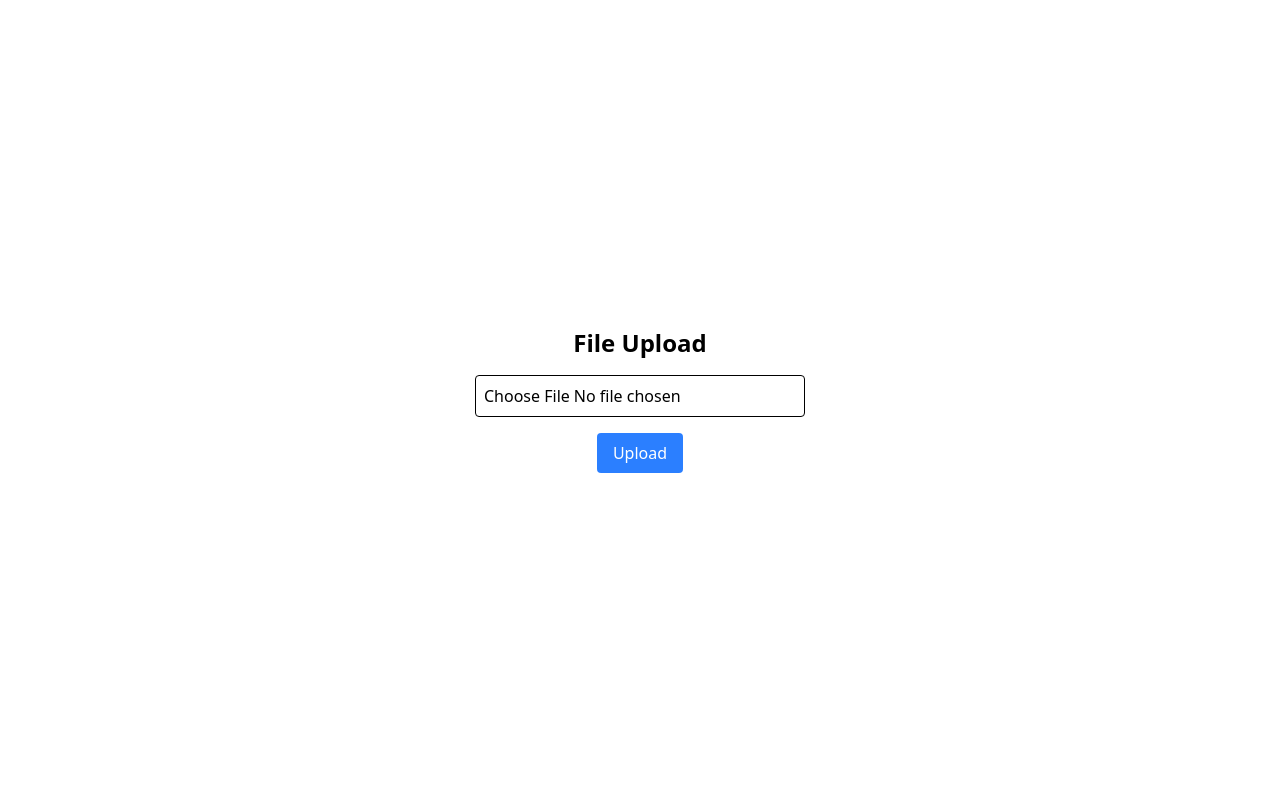
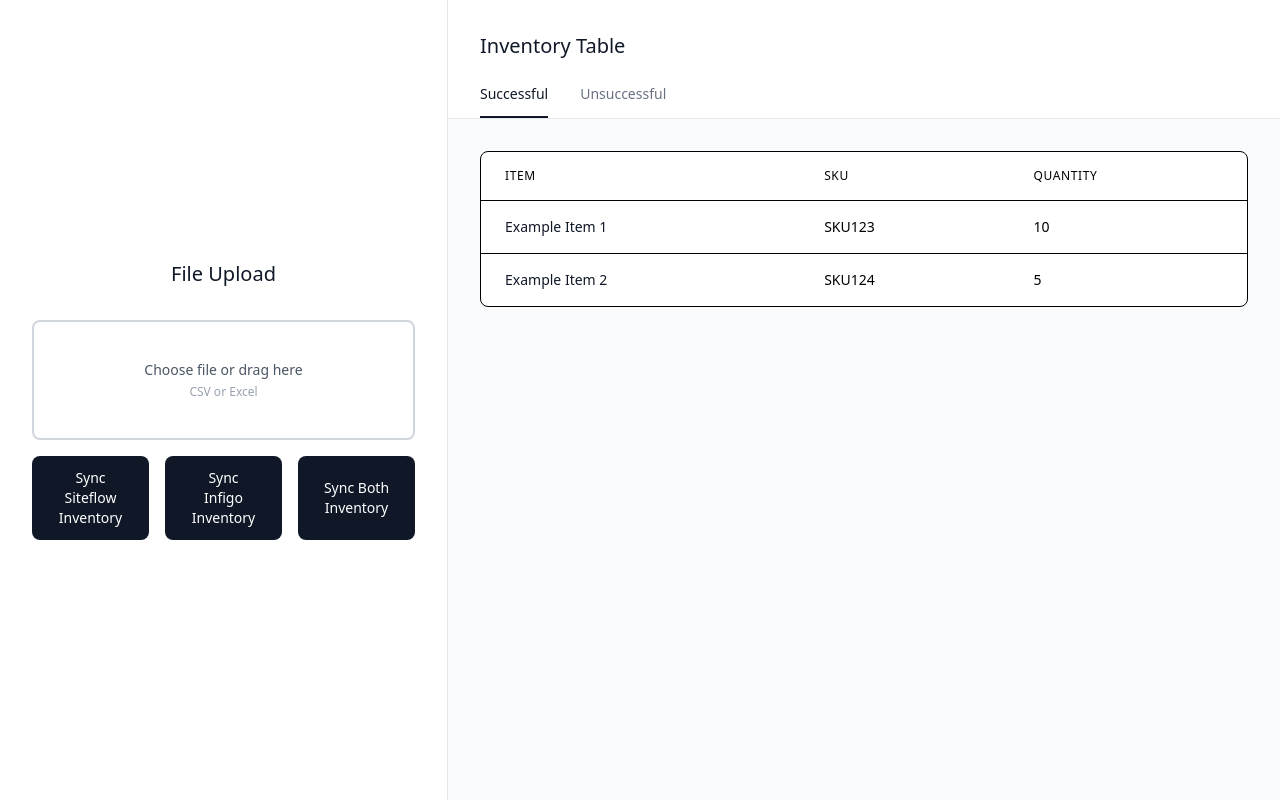
Before and after one commit to tonydao2/InventorySync, a React (Vite) app in the folder client/: page / in a window 1280 px wide. Built offline with nearby package versions, Linux system fonts and the light colour scheme.

Commit message:
added ui for dashboard table

```diff
--- a/client/src/App.tsx
+++ b/client/src/App.tsx
@@ -5,6 +5,20 @@ import { BASE_URL } from '../src/constant';
 
 function App() {
   const [file, setFile] = useState<File | null>(null);
+  const [activeTab, setActiveTab] = useState<'successful' | 'unsuccessful'>(
+    'successful',
+  );
+
+  // Example data for test
+  const successfulItems = [
+    { item: 'Example Item 1', sku: 'SKU123', quantity: 10 },
+    { item: 'Example Item 2', sku: 'SKU124', quantity: 5 },
+  ];
+
+  const unsuccessfulItems = [
+    { item: 'Bad Item 1', sku: 'SKU125', quantity: 0 },
+    { item: 'Bad Item 2', sku: 'SKU126', quantity: 0 },
+  ];
 
   const handleUpload = () => {
     if (!file) {
@@ -20,7 +34,7 @@ function App() {
         header: true, // treat first row as headers
         complete: (results) => {
           console.log('CSV JSON data:', results.data);
-          syncInventory(results.data);
+          siteflowSync(results.data);
         },
         error: (err) => {
           console.error('CSV parse error:', err);
@@ -38,7 +52,7 @@ function App() {
         const worksheet = workbook.Sheets[sheetName];
         const jsonData = XLSX.utils.sheet_to_json(worksheet, { defval: null });
         console.log('Excel JSON data:', jsonData);
-        syncInventory(jsonData);
+        siteflowSync(jsonData);
       };
       reader.readAsArrayBuffer(file);
     } else {
@@ -46,8 +60,8 @@ function App() {
     }
   };
 
-  const syncInventory = async (jsonData: unknown[]) => {
-    console.log('Inside Sync calling endpoint');
+  const siteflowSync = async (jsonData: unknown[]) => {
+    console.log('Inside Siteflow Sync calling endpoint');
     try {
       const res = await fetch(`${BASE_URL}/api/siteflow/sync`, {
         method: 'POST',
@@ -62,25 +76,134 @@ function App() {
     }
   };
 
+  const displayedItems =
+    activeTab === 'successful' ? successfulItems : unsuccessfulItems;
+
   return (
-    <div className='flex flex-col items-center justify-center h-screen gap-4'>
-      <h1 className='text-2xl font-bold'>File Upload</h1>
+    <div className='flex h-screen bg-gray-50'>
+      {/* Left sidebar */}
+      <div className='w-[35%] bg-white border-r border-gray-200 p-8 flex flex-col mr-'>
+        <div className='flex-1 flex flex-col justify-center'>
+          <h1 className='text-xl font-medium text-gray-900 mb-8 justify-center flex font-extrabold'>
+            File Upload
+          </h1>
 
+          <div className='space-y-4'>
+            <div className='relative'>
               <input
                 type='file'
+                id='file-upload'
                 onChange={(e) => {
                   const selectedFile = e.target.files?.[0] ?? null;
                   setFile(selectedFile);
                 }}
-        className='border p-2 rounded'
+                className='hidden'
               />
+              <label
+                htmlFor='file-upload'
+                className='flex items-center justify-center w-full h-30 border-2 border-gray-300 rounded-lg cursor-pointer hover:border-gray-400 transition-colors'
+              >
+                <div className='text-center'>
+                  <p className='text-sm text-gray-600'>
+                    {file ? file.name : 'Choose file or drag here'}
+                  </p>
+                  <p className='text-xs text-gray-400 mt-1'>CSV or Excel</p>
+                </div>
+              </label>
+            </div>
 
+            <div className='flex gap-4'>
               <button
                 onClick={handleUpload}
-        className='bg-blue-500 text-white px-4 py-2 rounded hover:bg-blue-600'
+                className='w-[33%] bg-gray-900 text-white px-6 py-3 rounded-lg text-sm font-medium hover:bg-gray-800 transition-colors'
               >
-        Upload
+                Sync Siteflow Inventory
               </button>
+              <button
+                onClick={handleUpload}
+                className='w-[33%] bg-gray-900 text-white px-6 py-3 rounded-lg text-sm font-medium hover:bg-gray-800 transition-colors'
+              >
+                Sync Infigo Inventory
+              </button>
+              <button
+                onClick={handleUpload}
+                className='w-[33%] bg-gray-900 text-white px-6 py-3 rounded-lg text-sm font-medium hover:bg-gray-800 transition-colors'
+              >
+                Sync Both Inventory
+              </button>
+            </div>
+          </div>
+        </div>
+      </div>
+
+      {/* Right dashboard */}
+      <div className='flex-1 flex flex-col w-[65%]'>
+        {/* Header with tabs */}
+        <div className='bg-white border-b border-gray-200 px-8 pt-8'>
+          <h2 className='text-xl font-medium text-gray-900 mb-6'>
+            Inventory Table
+          </h2>
+
+          <div className='flex gap-8'>
+            <button
+              onClick={() => setActiveTab('successful')}
+              className={`pb-3 text-sm font-medium border-b-2 transition-colors ${
+                activeTab === 'successful'
+                  ? 'border-gray-900 text-gray-900'
+                  : 'border-transparent text-gray-500 hover:text-gray-700'
+              }`}
+            >
+              Successful
+            </button>
+            <button
+              onClick={() => setActiveTab('unsuccessful')}
+              className={`pb-3 text-sm font-medium border-b-2 transition-colors ${
+                activeTab === 'unsuccessful'
+                  ? 'border-gray-900 text-gray-900'
+                  : 'border-transparent text-gray-500 hover:text-gray-700'
+              }`}
+            >
+              Unsuccessful
+            </button>
+          </div>
+        </div>
+
+        {/* Table */}
+        <div className='flex-1 overflow-auto p-8'>
+          <div className='bg-white rounded-lg border border-black-200'>
+            <table className='w-full'>
+              <thead>
+                <tr className='border-b border-black-200'>
+                  <th className='text-left px-6 py-4 text-xs font-medium text-black-500 uppercase tracking-wider'>
+                    Item
+                  </th>
+                  <th className='text-left px-6 py-4 text-xs font-medium text-black-500 uppercase tracking-wider'>
+                    SKU
+                  </th>
+                  <th className='text-left px-6 py-4 text-xs font-medium text-black-500 uppercase tracking-wider'>
+                    Quantity
+                  </th>
+                </tr>
+              </thead>
+              <tbody className='divide-y divide-blac-200'>
+                {displayedItems.map((item, i) => (
+                  <tr key={i} className='hover:bg-gray-50 transition-colors'>
+                    <td className='px-6 py-4 text-sm text-gray-900'>
+                      {item.item}
+                    </td>
+                    <td className='px-6 py-4 text-sm text-black-600'>
+                      {item.sku}
+                    </td>
+                    <td className='px-6 py-4 text-sm text-black-600'>
+                      {item.quantity}
+                    </td>
+                  </tr>
+                ))}
+              </tbody>
+            </table>
+          </div>
+        </div>
+      </div>
     </div>
   );
 }
```
Also changed, not shown: 1 other file (tests, documents, lock files or other folders). Lines whose indentation alone changed are shown as unchanged.
